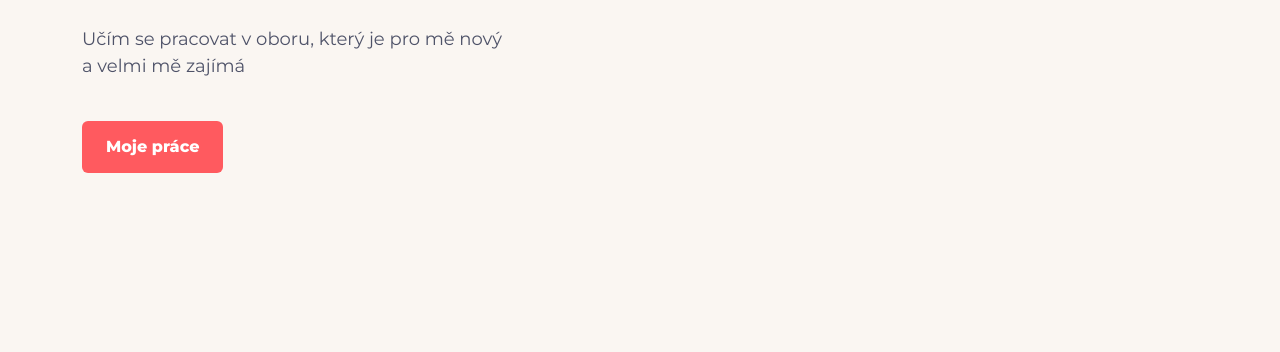
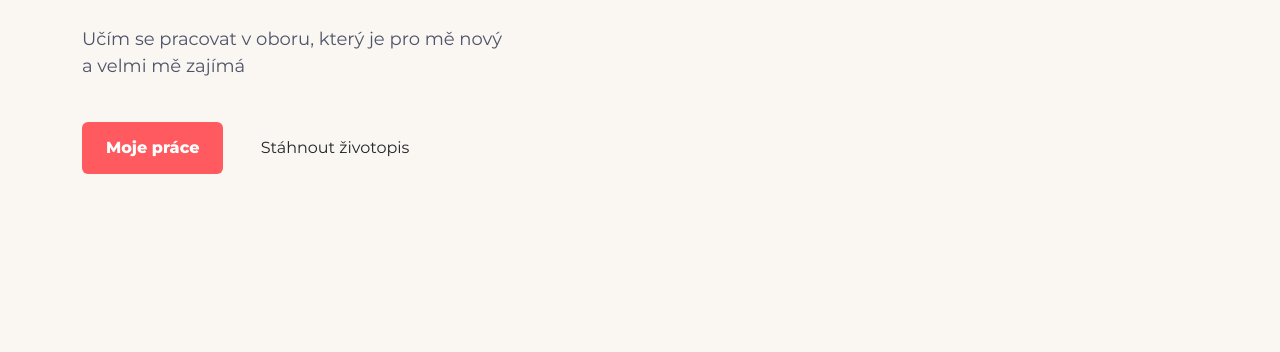
Before and after one commit to kacisan/portfolio, a plain HTML site: page index.html in a window 1280 px wide. Shown: the part 434-786 px from the top of the page. Drawn offline with Linux system fonts and the light colour scheme.

Commit message:
Add files via upload

```diff
--- a/index.html
+++ b/index.html
@@ -120,6 +120,9 @@
             <button class="btn btn-primary me-2" type="button">
               Moje práce
             </button>
+            <a class="btn" href="resources/cv.pdf" role="button" target="_blank"
+              >Stáhnout životopis</a
+            >
           </div>
           <!--Content ends-->
           <div class="col-12 col-sm-12 col-md-12 col-lg-4">
```
